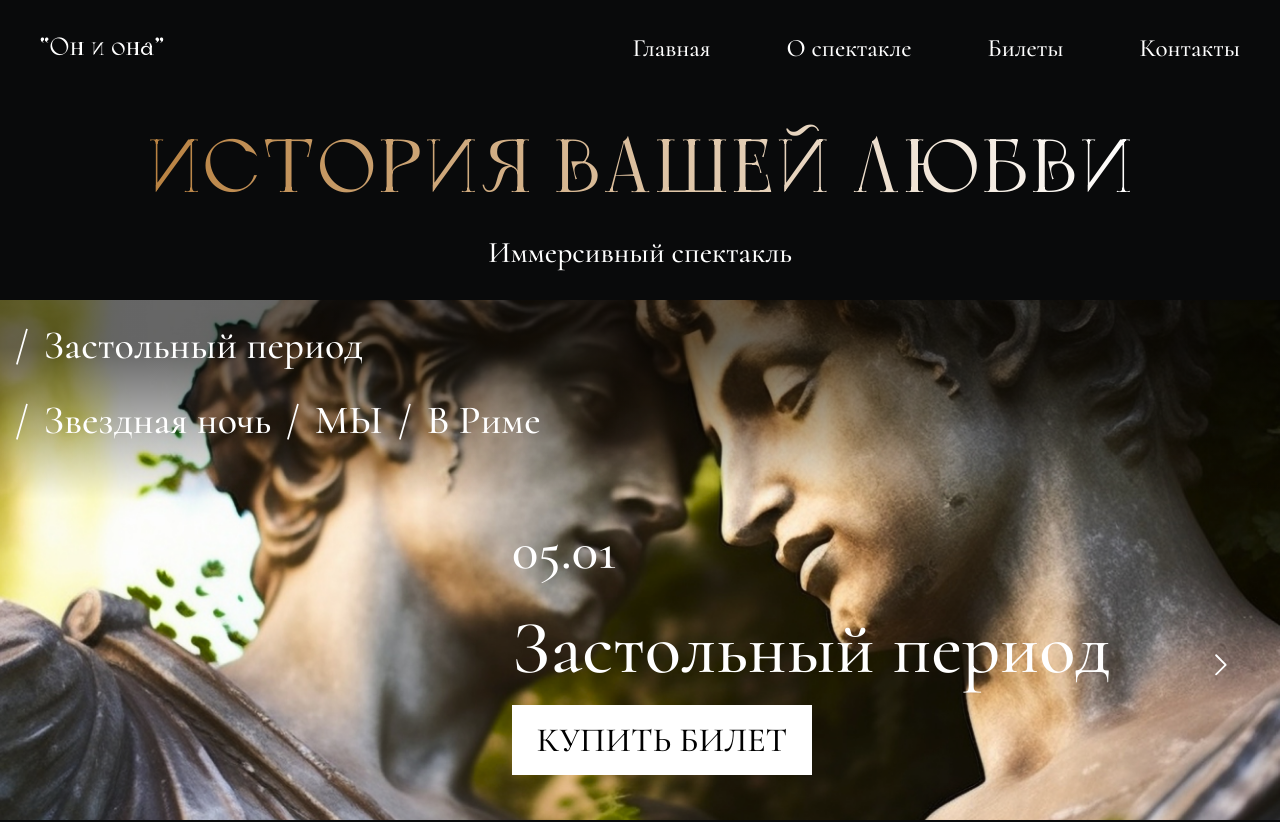
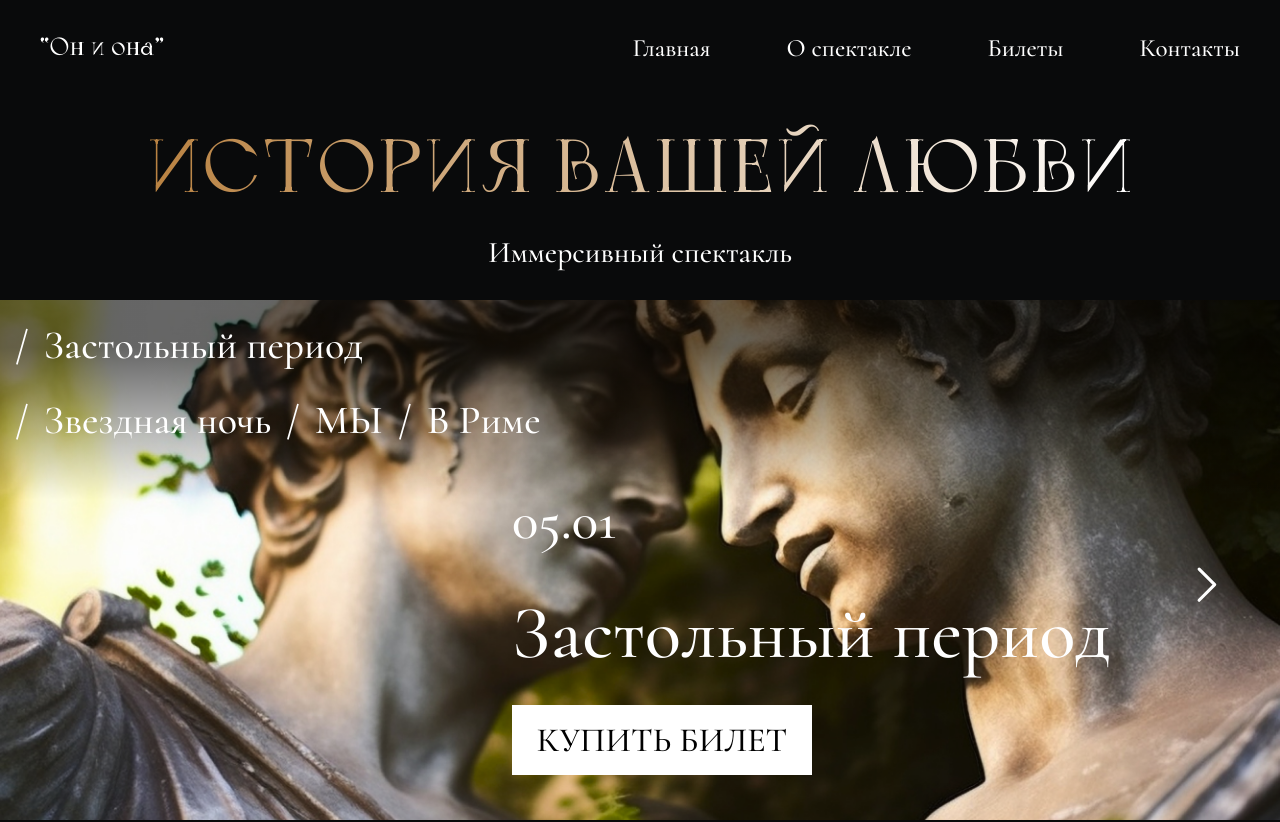
Before and after one commit to petrosyyaann/lovestorytheater, a React (Vite) app: page / in a window 1280 px wide. Shown: the top 822 px of the page. Built offline with nearby package versions, Linux system fonts and the light colour scheme; a web font is replaced by a local one.

Commit message:
✨ Change arrow

```diff
--- a/src/components/Performances/Performances.tsx
+++ b/src/components/Performances/Performances.tsx
@@ -46,22 +46,15 @@ const Performances = ({ performances }: { performances: IPerformance[] }) => {
         ))}
       </Flex>
       <Flex alignItems='center' mr={['0px', '0px', '0px', '30px', '37px']}>
-        <Flex
-          gap='15px'
-          direction='column'
-          w='100%'
-          ml='40vw'
-          className='tetx-slide'
-        >
-          <Flex direction='column' alignItems='flex-start'>
+        <Flex gap='15px' direction='column' w='100%' ml='40vw'>
+          <Flex w='100%' alignItems='center'>
+            <Flex gap='15px' direction='column' w='100%'>
               <Text fontSize={['0px', '0px', '0px', '40px', '55px']}>
                 {performances[currentSlide].data}
               </Text>
               <Text fontSize={['0px', '0px', '0px', '60px', '75px']}>
                 {performances[currentSlide].play}
               </Text>
-            <ButtonBuy mb={['0px', '0px', '0px', '60px', '45px']} />
-          </Flex>
             </Flex>
             <ArrowIcon
               className='button-slide'
@@ -70,6 +63,9 @@ const Performances = ({ performances }: { performances: IPerformance[] }) => {
               }
             />
           </Flex>
+          <ButtonBuy mb={['0px', '0px', '0px', '60px', '45px']} />
+        </Flex>
+      </Flex>
     </Flex>
   );
 };
```
Lines whose indentation alone changed are shown as unchanged.
